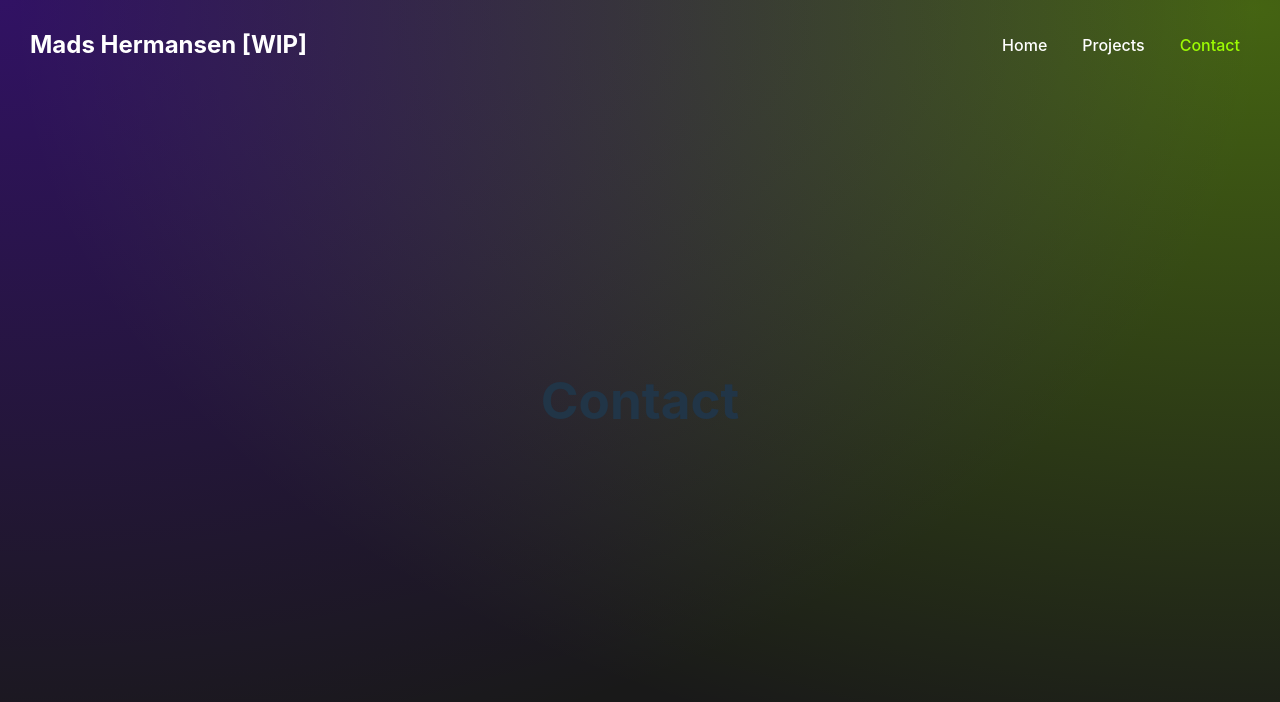
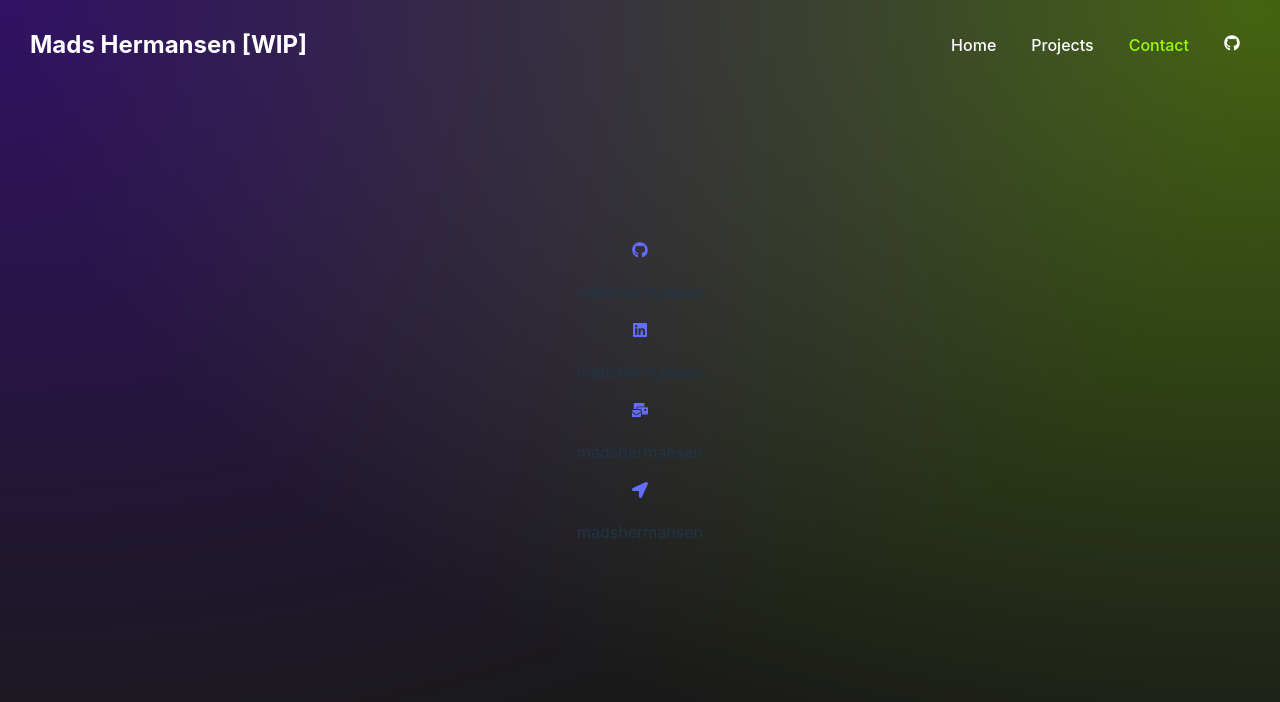
Before and after one commit to madshermansen/personal-website, a React (Vite) app: page /contact in a window 1280 px wide. Shown: the top 702 px of the page. Built offline with nearby package versions, Linux system fonts and the light colour scheme.

Commit message:
feat(contactpage): add contact page and hyperlinks

```diff
--- a/src/App.tsx
+++ b/src/App.tsx
@@ -9,6 +9,7 @@ import Navbar from './components/Navbar'
 // import pages
 import ProjectsPage from './pages/ProjectsPage'
 import HomePage from "./pages/HomePage";
+import ContactPage from "./pages/ContactPage";
 
 function App() {
 
@@ -19,7 +20,7 @@ function App() {
         <Routes>
           <Route path="/" element={<HomePage />} />
           <Route path="/projects" element={<ProjectsPage />} />
-          <Route path="/contact" element={<h1>Contact</h1>} />
+          <Route path="/contact" element={<ContactPage />} />
 
           {/* 404 */}
           <Route path="*" element={<h1>404: Page not found</h1>} />
--- a/src/components/Navbar.tsx
+++ b/src/components/Navbar.tsx
@@ -1,6 +1,7 @@
 
 import { NavLink } from 'react-router-dom'
 import '../styles/Navbar.css'
+import GithubIconHyperlink from './socials/GithubIconHyperlink'
 
 function Navbar() {
     return (
@@ -13,6 +14,7 @@ function Navbar() {
                 <li><NavLink to="/">Home</NavLink></li>
                 <li><NavLink to="/projects">Projects</NavLink></li>
                 <li><NavLink to="/contact">Contact</NavLink></li>
+                <li><GithubIconHyperlink /></li>
             </ul>
         </div>
     </div>
--- /dev/null
+++ b/src/components/socials/GithubIconHyperlink.tsx
@@ -0,0 +1,9 @@
+import { FaGithub } from "react-icons/fa";
+
+function GithubIconHyperlink() {
+    return (
+        <a href='https://github.com/madshermansen/'><FaGithub /></a>
+    )
+}
+
+export default GithubIconHyperlink
--- /dev/null
+++ b/src/components/socials/LinkedinIconHyperlink.tsx
@@ -0,0 +1,9 @@
+import { FaLinkedin } from "react-icons/fa";
+
+function LinkedinIconHyperlink() {
+    return (
+        <a href='https://github.com/madshermansen/'><FaLinkedin /></a>
+    )
+}
+
+export default LinkedinIconHyperlink
--- /dev/null
+++ b/src/pages/ContactPage.tsx
@@ -0,0 +1,16 @@
+import { FaLocationArrow, FaMailBulk} from 'react-icons/fa';
+import GithubIconHyperlink from '../components/socials/GithubIconHyperlink';
+import LinkedinIconHyperlink from '../components/socials/LinkedinIconHyperlink';
+
+function ContactPage() {
+    return (
+        <div>
+            <GithubIconHyperlink /><p>madshermansen</p>
+            <LinkedinIconHyperlink /><p>madshermansen</p>
+            <a><FaMailBulk /></a><p>madshermansen</p>
+            <a><FaLocationArrow /></a><p>madshermansen</p>
+        </div>
+    )
+}
+
+export default ContactPage
--- a/src/styles/App.css
+++ b/src/styles/App.css
@@ -17,3 +17,7 @@
   background-repeat: no-repeat;
   background-size: cover;
 }
+
+a {
+  text-decoration: none;
+}
```
